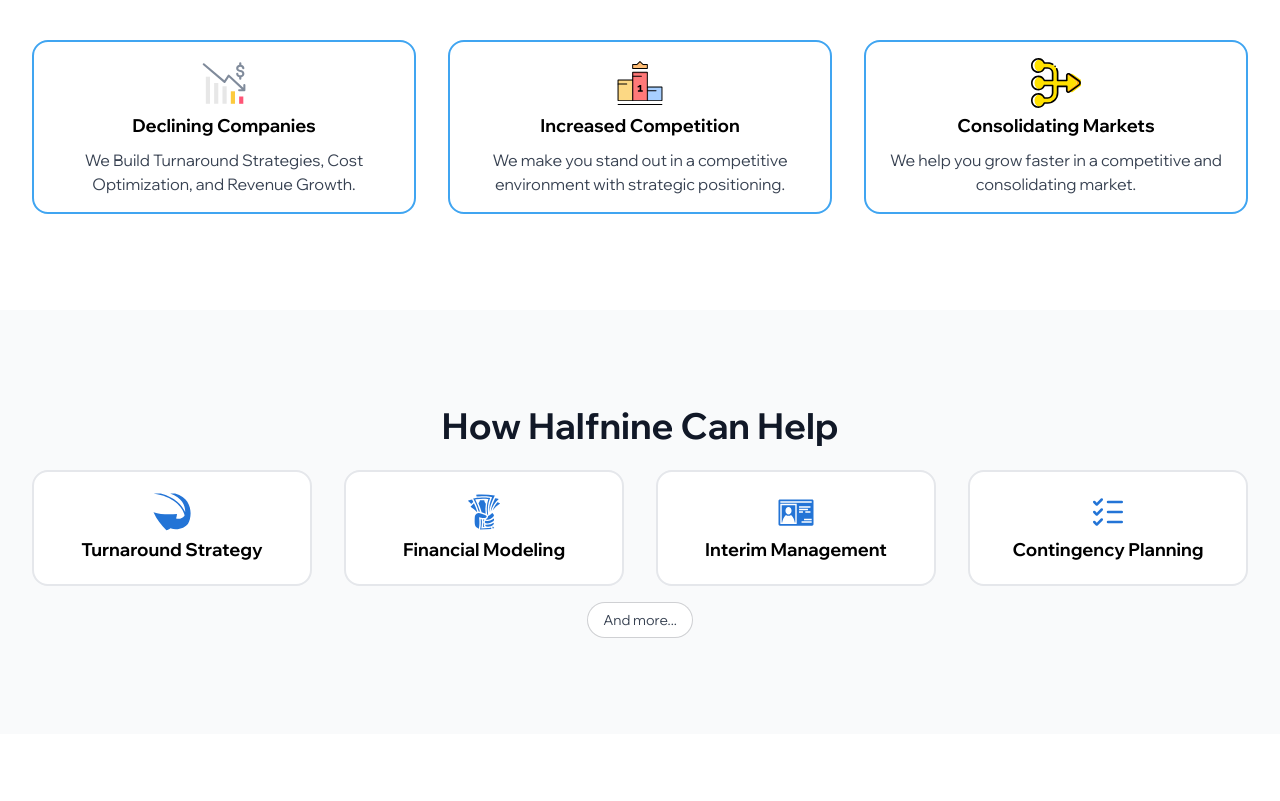
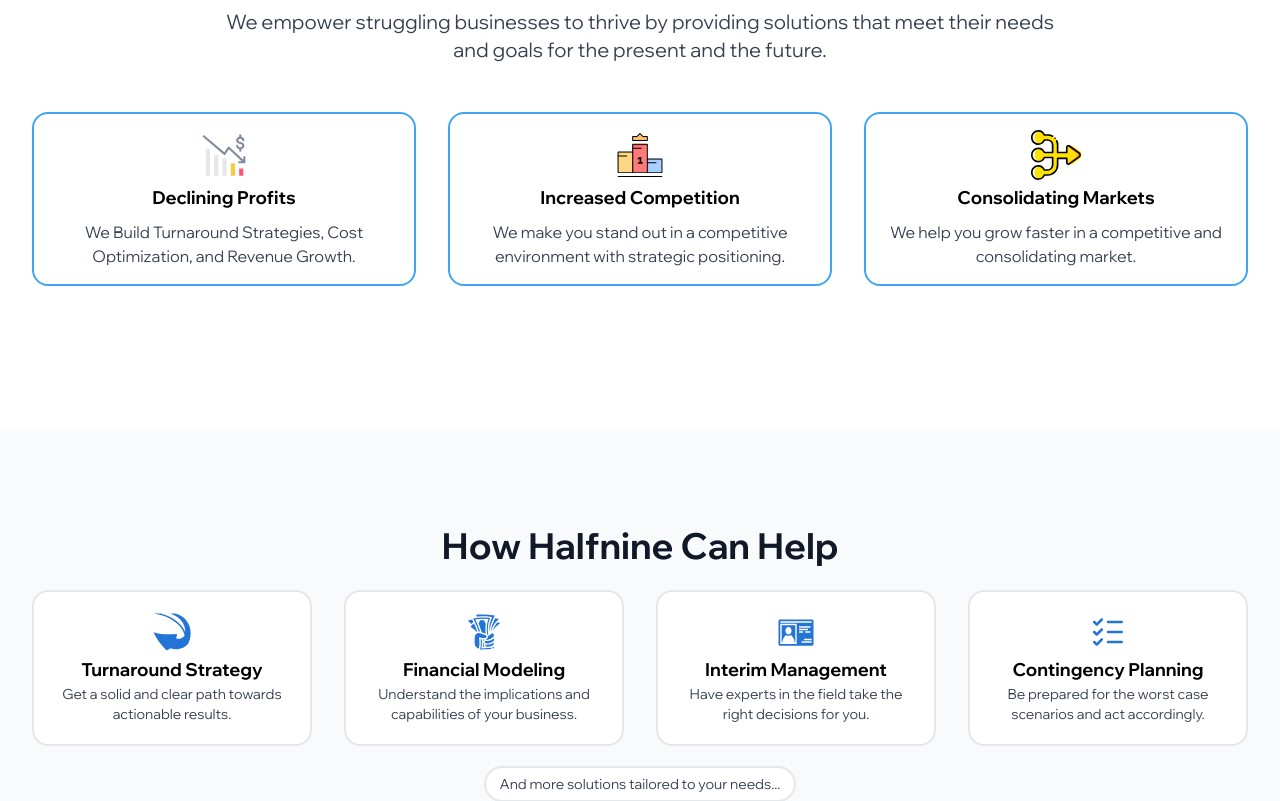
Before and after one commit to ochoadan/halfnine, a Next.js app: page / in a window 1280 px wide. Shown: the part 391-1192 px from the top of the page. Built offline with nearby package versions, Linux system fonts and the light colour scheme.

Commit message:
4/10/2024

```diff
--- a/src/app/(default)/(root)/faq.tsx
+++ b/src/app/(default)/(root)/faq.tsx
@@ -1,6 +1,6 @@
 "use client";
 
-import { FadeIn, FadeInStagger } from "@/components/Global/FadeIn";
+import { FadeIn } from "@/components/Global/FadeIn";
 import { Disclosure } from "@headlessui/react";
 import { MinusIcon, PlusIcon } from "@heroicons/react/24/outline";
 import clsx from "clsx";
@@ -34,14 +34,14 @@ const faqs = [
 ];
 const GlobalFAQ = () => {
   return (
-    <FadeInStagger className="mx-auto max-w-5xl">
-      <FadeIn className="text-3xl font-extrabold leading-10 text-gray-900">
+    <div className="mx-auto max-w-5xl">
+      <div className="text-3xl font-extrabold leading-10 text-gray-900">
         <h2>Frequently asked questions:</h2>
         <hr className="border-sky-600 opacity-90 border-b-[2px] w-20 my-2" />
-      </FadeIn>
+      </div>
       <dl className="mt-10 divide-y divide-gray-900/10">
         {faqs.map((faq) => (
-          <FadeIn key={faq.question}>
+          <div key={faq.question}>
             <dl>
               <Disclosure as="div">
                 {({ open }) => (
@@ -77,10 +77,10 @@ const GlobalFAQ = () => {
                 )}
               </Disclosure>
             </dl>
-          </FadeIn>
+          </div>
         ))}
       </dl>
-    </FadeInStagger>
+    </div>
   );
 };
 
--- a/src/app/(default)/(root)/hero.tsx
+++ b/src/app/(default)/(root)/hero.tsx
@@ -30,7 +30,7 @@ const RootHeading = () => {
           </p>
         </div>
         {/* <hr className="border-brand-600 opacity-90 border-b-[3px] mx-auto w-40 my-6" /> */}
-        <div className="max-w-5xl mx-auto text-center mt-8">
+        <div className="max-w-5xl mx-auto text-center mt-12">
           <p className="px-4 lg:px-24 my-4 text-lg md:text-xl text-gray-700">
             We empower struggling businesses to thrive by providing solutions
             that meet their needs and goals for the present and the future.
--- a/src/app/(default)/(root)/idealclient.tsx
+++ b/src/app/(default)/(root)/idealclient.tsx
@@ -1,11 +1,10 @@
 import { FadeIn, FadeInStagger } from "@/components/Global/FadeIn";
-import { FaRegCompass, FaCode, FaHeadset, FaRegIdCard } from "react-icons/fa6";
 import Image from "next/image";
 
 const statsData = [
   {
     icon: "/icons/loss-graph-finance.svg",
-    title: "Declining Companies",
+    title: "Declining Profits",
     description:
       "We Build Turnaround Strategies, Cost Optimization, and Revenue Growth.",
   },
@@ -18,20 +17,21 @@ const statsData = [
   {
     icon: "/icons/merge.svg",
     title: "Consolidating Markets",
-    description: "We help you grow faster in a competitive and consolidating market.",
+    description:
+      "We help you grow faster in a competitive and consolidating market.",
   },
 ];
 
 const IdealClient = () => (
-  <FadeInStagger faster className="max-w-7xl mx-auto px-6 lg:px-8 space-y-4">
+  <div className="max-w-7xl mx-auto px-6 lg:px-8 space-y-4">
     {/* <FadeIn className="text-center">
       <h2 className="text-3xl font-extrabold text-gray-900 sm:text-4xl">
         We Deliver Success to the Struggling
       </h2>
     </FadeIn> */}
-    <div className="mt-10 grid grid-cols-1 gap-8 lg:grid-cols-3">
+    <div className="mt-12 grid grid-cols-1 gap-8 lg:grid-cols-3">
       {statsData.map((data, index) => (
-        <FadeIn
+        <div
           key={index}
           className="flex flex-col p-4 transition-colors duration-200 rounded-2xl border-2 gap-1 bg-white border-brand-500"
         >
@@ -54,10 +54,10 @@ const IdealClient = () => (
               {data.description}
             </dd>
           </dl>
-        </FadeIn>
+        </div>
       ))}
     </div>
-  </FadeInStagger>
+  </div>
 );
 
 export default IdealClient;
--- a/src/app/(default)/(root)/offer.tsx
+++ b/src/app/(default)/(root)/offer.tsx
@@ -11,52 +11,52 @@ const statsData = [
   {
     icon: GiReturnArrow,
     title: "Turnaround Strategy",
-    description: "a",
+    description: "Get a solid and clear path towards actionable results.",
   },
   {
     icon: GiTakeMyMoney,
     title: "Financial Modeling",
-    description: "a",
+    description: "Understand the implications and capabilities of your business.",
   },
   {
     icon: GiIdCard,
     title: "Interim Management",
-    description: "a",
+    description: "Have experts in the field take the right decisions for you.",
   },
   {
     icon: PiListChecks,
     title: "Contingency Planning",
-    description: "a",
+    description: "Be prepared for the worst case scenarios and act accordingly.",
   },
 ];
 
 const StatsComponent = () => (
-  <FadeInStagger faster>
-    <FadeIn className="text-center">
+  <>
+    <div className="text-center">
       <h2 className="text-3xl font-bold text-gray-900 sm:text-4xl">
         How Halfnine Can Help
       </h2>
-    </FadeIn>
+    </div>
     <div className="mt-6 grid grid-cols-1 gap-8 sm:grid-cols-2 lg:grid-cols-4">
       {statsData.map((data, index) => (
-        <FadeIn
+        <div
           key={index}
-          className="flex flex-col p-5 transition-colors duration-200 rounded-2xl border-2 gap-1 bg-white"
+          className="flex flex-col p-5 transition-colors duration-200 rounded-2xl border-2 gap-1 bg-white text-center"
         >
           <data.icon className="h-10 w-10 text-brand-700 self-center" aria-hidden="true" />
           <dl>
-            <dt className="text-lg font-bold text-center">{data.title}</dt>
-            {/* <dd className="text-sm text-gray-700">{data.description}</dd> */}
+            <dt className="text-lg font-bold">{data.title}</dt>
+            <dd className="text-sm text-gray-700">{data.description}</dd>
           </dl>
-        </FadeIn>
+        </div>
       ))}
     </div>
-    <FadeIn className="mt-4 flex justify-center">
-      <p className="relative rounded-full bg-white px-4 py-1.5 text-sm leading-6 text-gray-700 ring-1 ring-inset ring-gray-900/20">
-        And more...
+    <div className="mt-5 flex justify-center">
+      <p className="relative rounded-full bg-white px-4 py-1.5 text-sm leading-6 text-gray-700 ring-2 ring-inset ring-gray-900/10">
+        And more solutions tailored to your needs...
       </p>
-    </FadeIn>
-  </FadeInStagger>
+    </div>
+  </>
 );
 
 export default StatsComponent;
--- a/src/app/(default)/(root)/page.tsx
+++ b/src/app/(default)/(root)/page.tsx
@@ -23,7 +23,7 @@ export const metadata: Metadata = {
 
 const Page = () => (
   <>
-    <div className="py-12 md:py-24">
+    <div className="py-16 md:py-24 lg:py-36">
       <RootHero />
       <IdealClient />
     </div>
```
